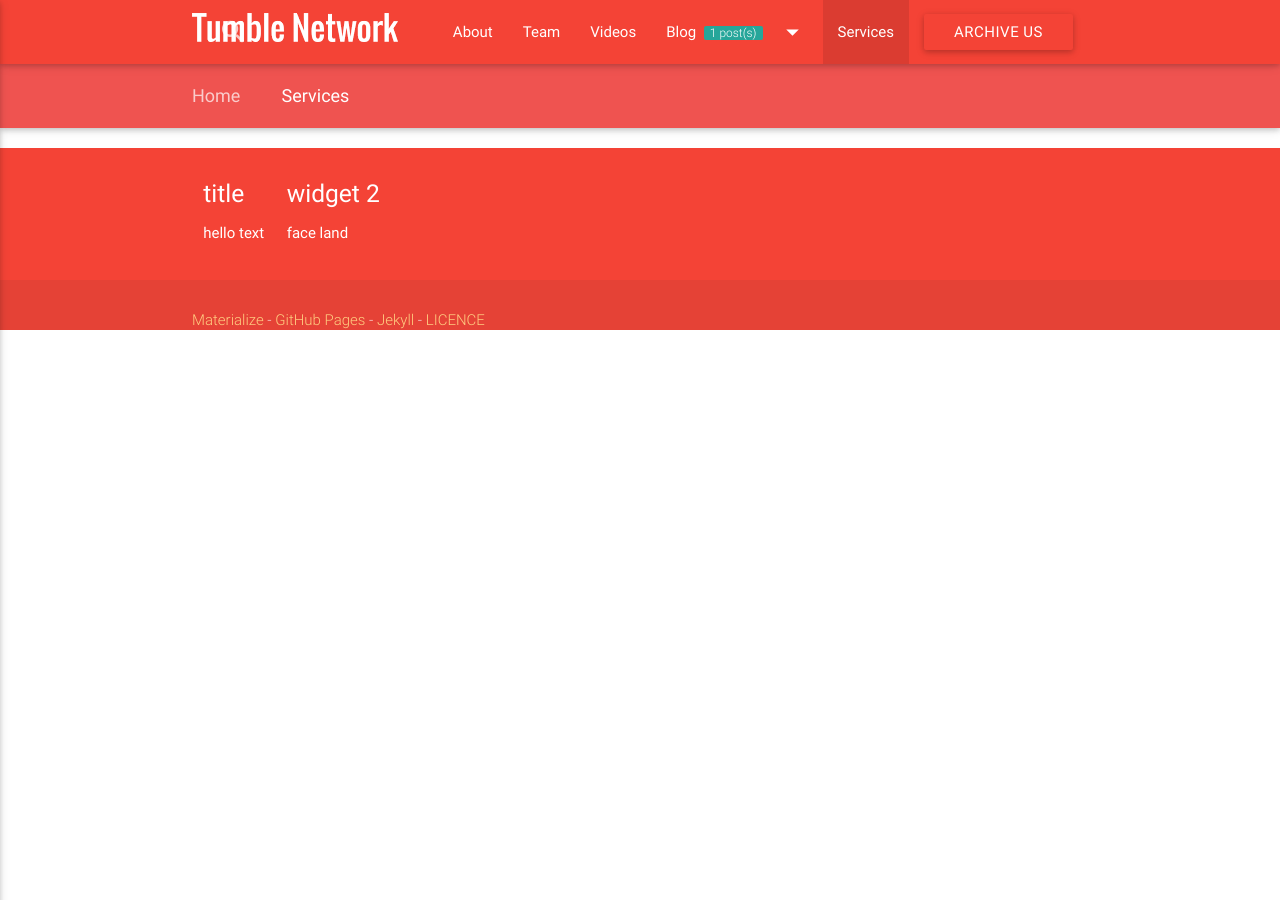
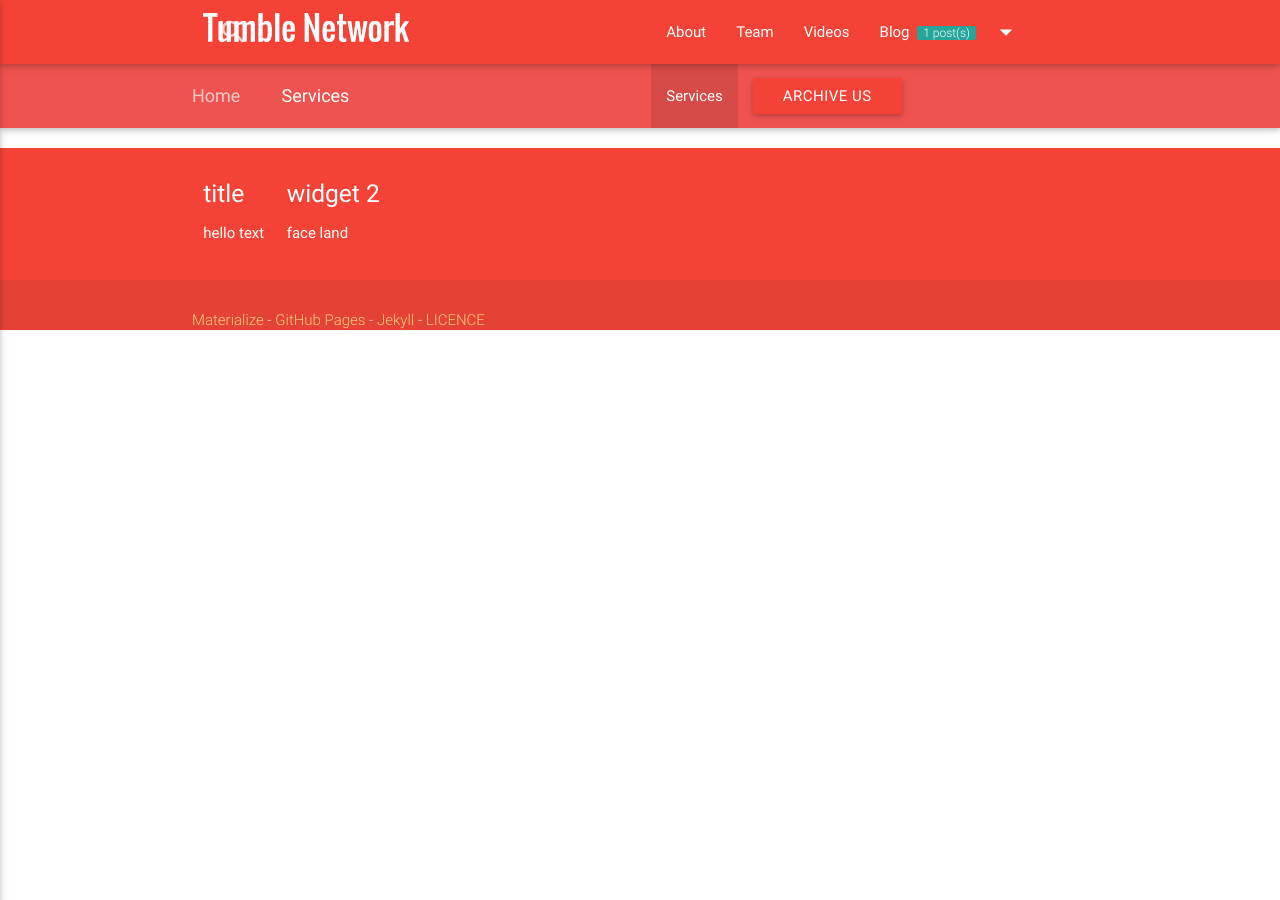
Before and after one commit to tumblenet/www.tumblenet.ga, a Jekyll site: the page built from services.html, in a window 1280 px wide. Built offline with Jekyll 4.4.1, drawn with Linux system fonts in a browser that asks for light colours; nearby versions of some CDN libraries; comment, search, counter and statistics services are not loaded.

Commit message:
Update default.html

```diff
--- a/_layouts/default.html
+++ b/_layouts/default.html
@@ -114,8 +114,8 @@ href="{{ item.href }}"
 
   <nav class="red" role="navigation">
     <div class="nav-wrapper container row">
-      <a href="#" data-activates="nav-mobile" class="button-collapse"><i class="material-icons">menu</i></a>
-       <a id="logo-container" href="{{ site.url }}" class="brand-logo">
+      <a href="#" data-activates="nav-mobile" class="button-collapse col s1 m1"><i class="material-icons">menu</i></a>
+       <a id="logo-container" href="{{ site.url }}" class="brand-logo col s11 m6 l1">
           {% if site.logo-url %}
           <img src="{{ site.logo-url }}">
           {% else %}
@@ -129,7 +129,7 @@ href="{{ item.href }}"
           <i class="material-icons">close</i>
         </div>
       </form>
-       <ul class="right hide-on-med-and-down">
+       <ul class="right hide-on-med-and-down col m6 l6">
         {% for item in site.data.nav %}
 
 
```
